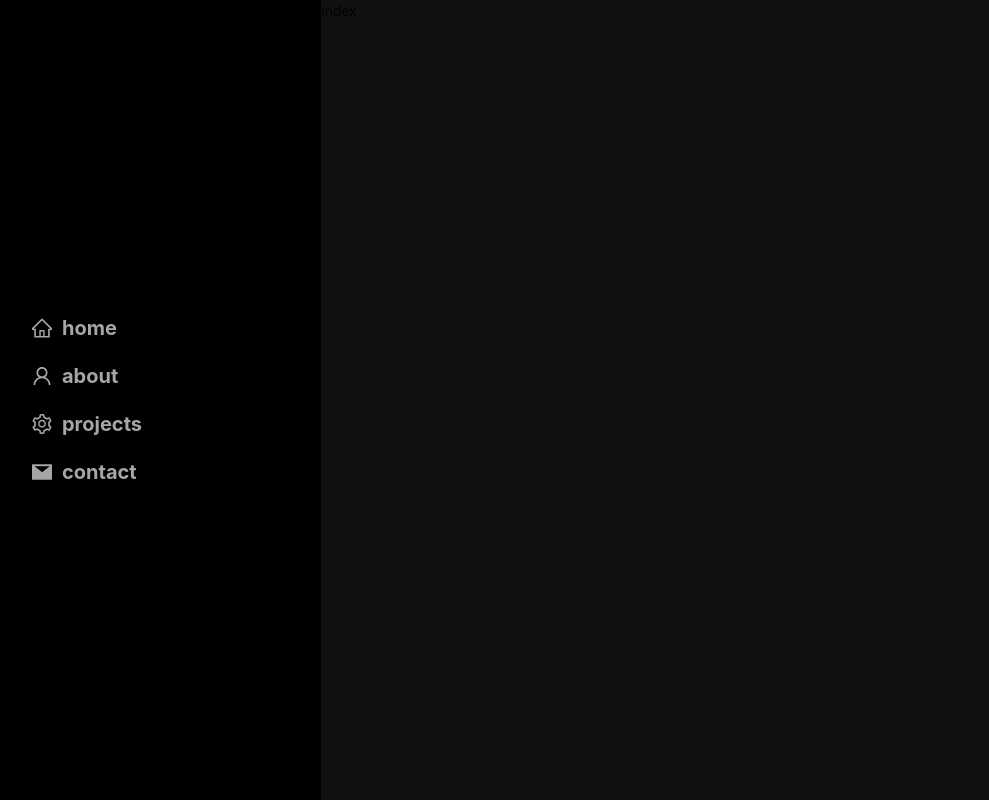
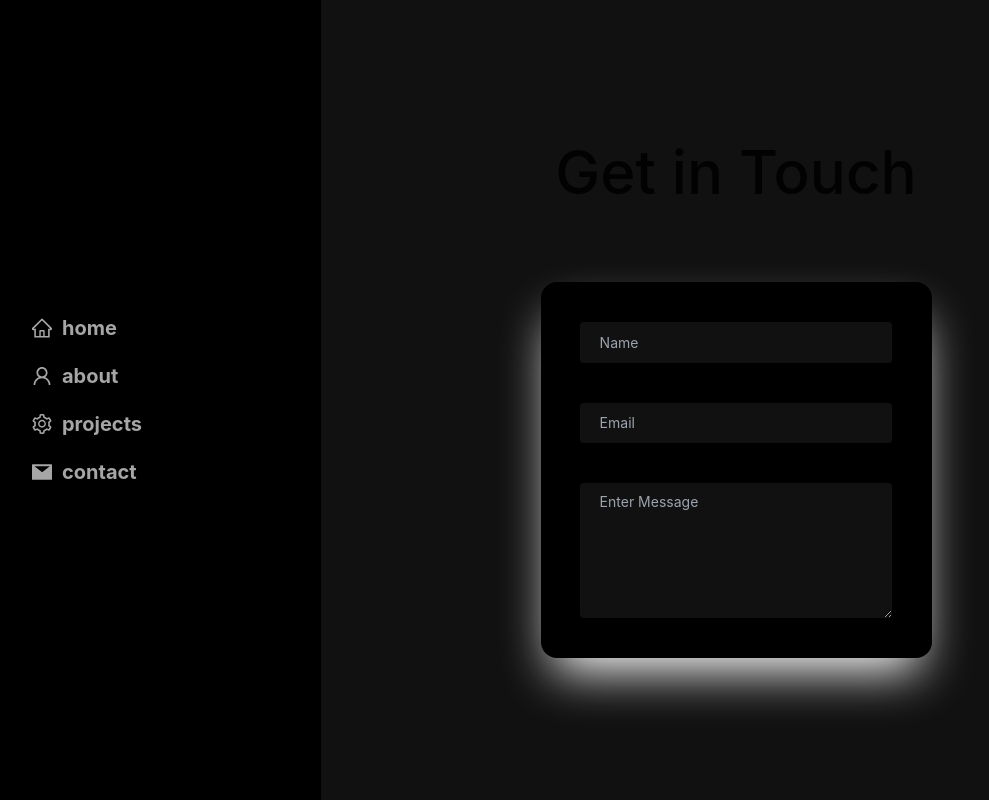
Before and after one commit to omaralfawareh/NextJSPortfolio, a Next.js app: page /contact in a window 1280 px wide. Shown: the whole page, without its empty margins (129-1118 px from the left). Built offline with nearby package versions, Linux system fonts and the light colour scheme.

Commit message:
contact page styling

```diff
--- a/pages/_app.tsx
+++ b/pages/_app.tsx
@@ -46,7 +46,7 @@ export default function App({ Component, pageProps }: AppProps) {
                 className:
                   "group w-[11rem] focus:bg-[#111] transition-all bg-black",
                 label: (
-                  <h3 className="label group-hover:tracking-widest transition-all ">
+                  <h3 className="label group-hover:tracking-widest transition-all">
                     home
                   </h3>
                 ),
--- a/pages/contact/index.tsx
+++ b/pages/contact/index.tsx
@@ -1,7 +1,34 @@
 import React from "react";
 
 const index = () => {
-  return <div>index</div>;
+  return (
+    <div
+      className={`flex flex-col h-screen w-screen gap-20 justify-center items-center p-6 md:w-full`}
+    >
+      <h1 className="text-center text-6xl md:text-left font-medium ">
+        Get in Touch
+      </h1>
+      <div className="flex flex-col justify-center items-center gap-10 h-1/2 w-full md:w-1/2  bg-black py-10 px-0 rounded-2xl shadow-2xl shadow-white">
+        <input
+          className="bg-[#111] rounded px-5 py-2 h-1/4 w-[80%] "
+          type="text"
+          placeholder="Name"
+          name="name"
+        />
+        <input
+          className="bg-[#111] rounded px-5 py-2 h-1/4 w-[80%]"
+          type="text"
+          placeholder="Email"
+          name="email"
+        />
+        <textarea
+          className="bg-[#111] rounded px-5 py-2 h-full w-[80%]"
+          placeholder="Enter Message"
+          name="message"
+        />
+      </div>
+    </div>
+  );
 };
 
 export default index;
```
